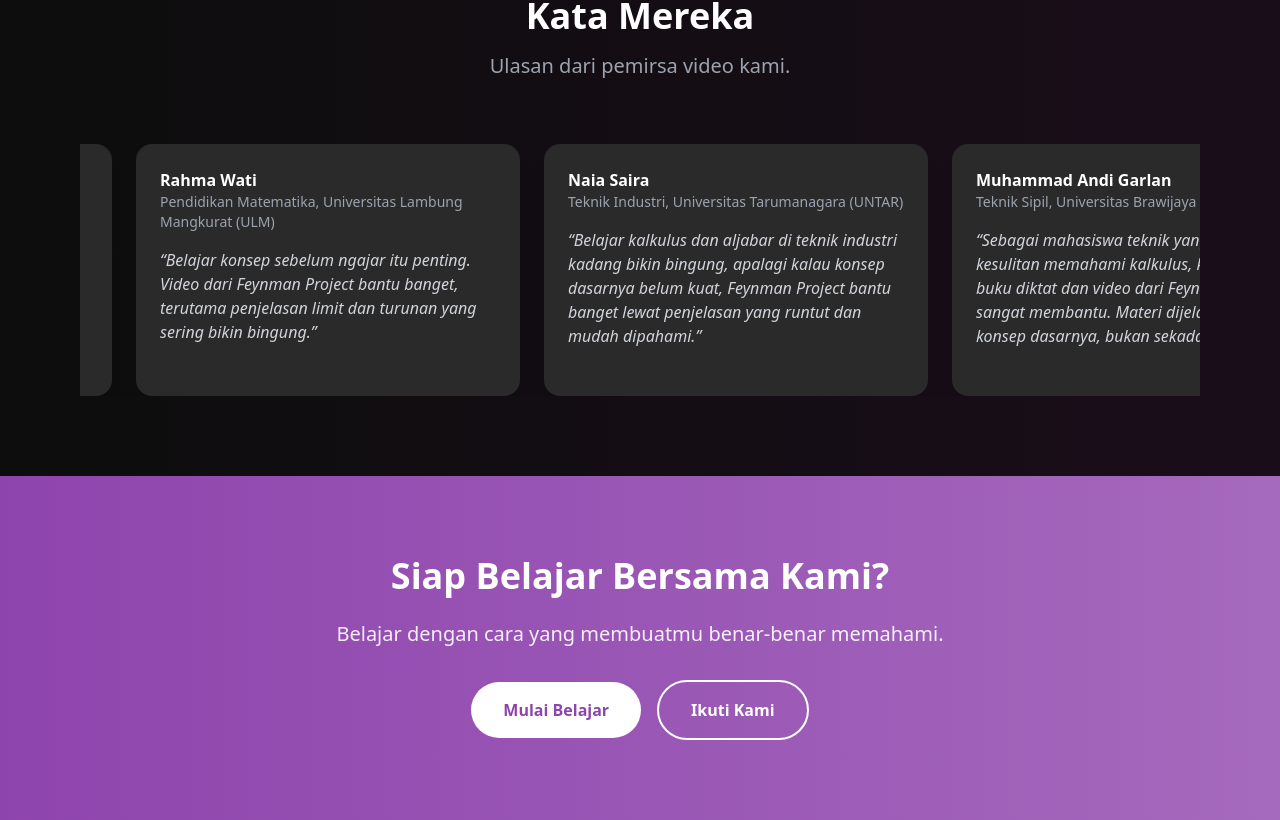
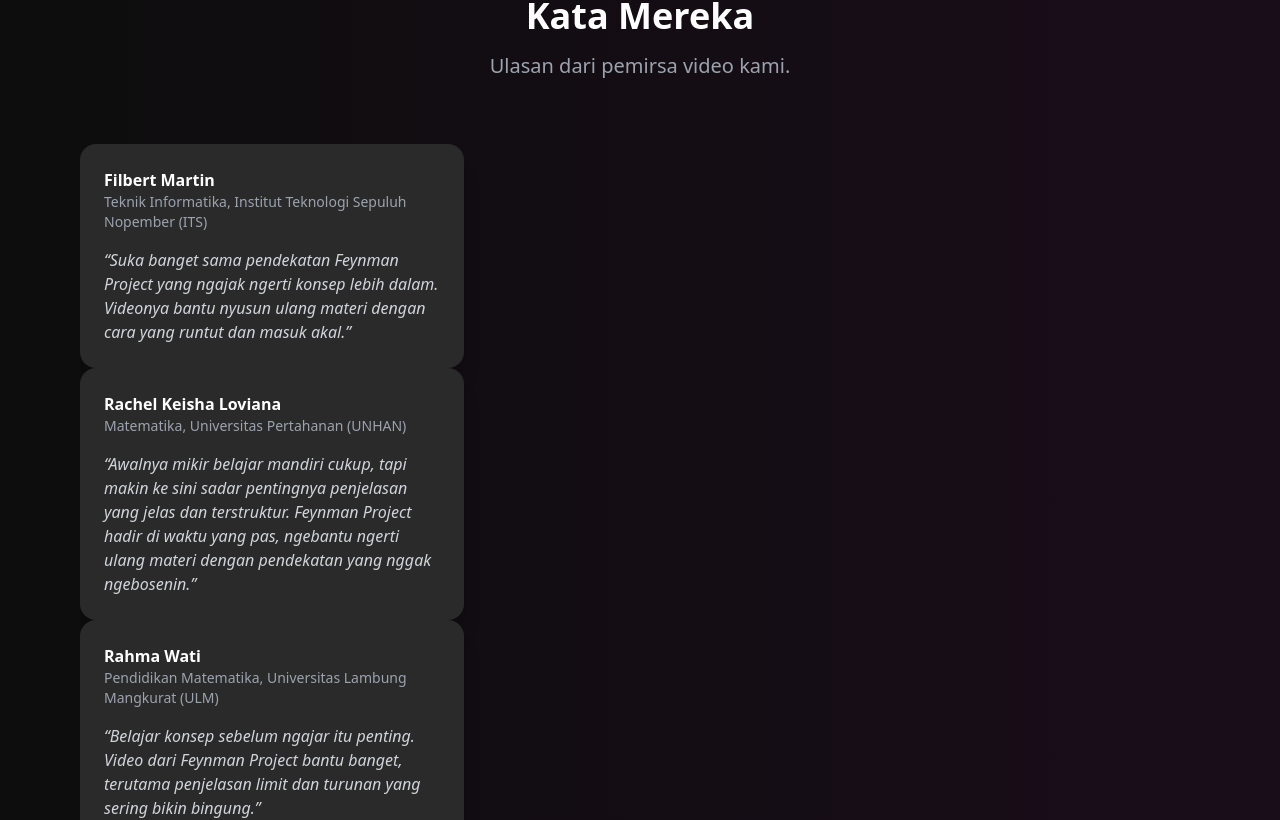
Before and after one commit to FeynmanProject/feynmanproject.github.io, a Next.js app: page / in a window 1280 px wide. Shown: the part 3308-4128 px from the top of the page. Built offline with nearby package versions, Linux system fonts and the light colour scheme.

Commit message:
Update page.tsx

```diff
--- a/app/page.tsx
+++ b/app/page.tsx
@@ -531,21 +531,17 @@ Kami mengadopsi prinsip belajar yang dikenal sebagai Teknik Feynman, yaitu metod
       <h2 className="text-3xl md:text-4xl font-bold mb-4">Kata Mereka</h2>
       <p className="text-xl text-gray-400">Ulasan dari pemirsa video kami.</p>
     </div>
-    <div className="relative">
-      <div
-        ref={testimonialSliderRef}
-        className="flex gap-6 overflow-x-auto no-scrollbar scroll-smooth px-8"
-      >
+
+    <div className="overflow-hidden">
+      <div className="testimonial-track">
         {[...testimonials, ...testimonials].map((t, index) => (
           <div
             key={index}
             className="min-w-[300px] max-w-sm flex-shrink-0 bg-[#2A2A2A] p-6 rounded-2xl shadow-xl"
           >
-            <div className="flex items-center mb-4">
-              <div>
-                <h4 className="font-semibold">{t.name}</h4>
-                <p className="text-gray-400 text-sm">{t.role}</p>
-              </div>
+            <div className="mb-4">
+              <h4 className="font-semibold">{t.name}</h4>
+              <p className="text-gray-400 text-sm">{t.role}</p>
             </div>
             <p className="text-gray-300 italic">&ldquo;{t.quote}&rdquo;</p>
           </div>
@@ -554,6 +550,7 @@ Kami mengadopsi prinsip belajar yang dikenal sebagai Teknik Feynman, yaitu metod
     </div>
   </div>
 </section>
+
 
 
 
```
